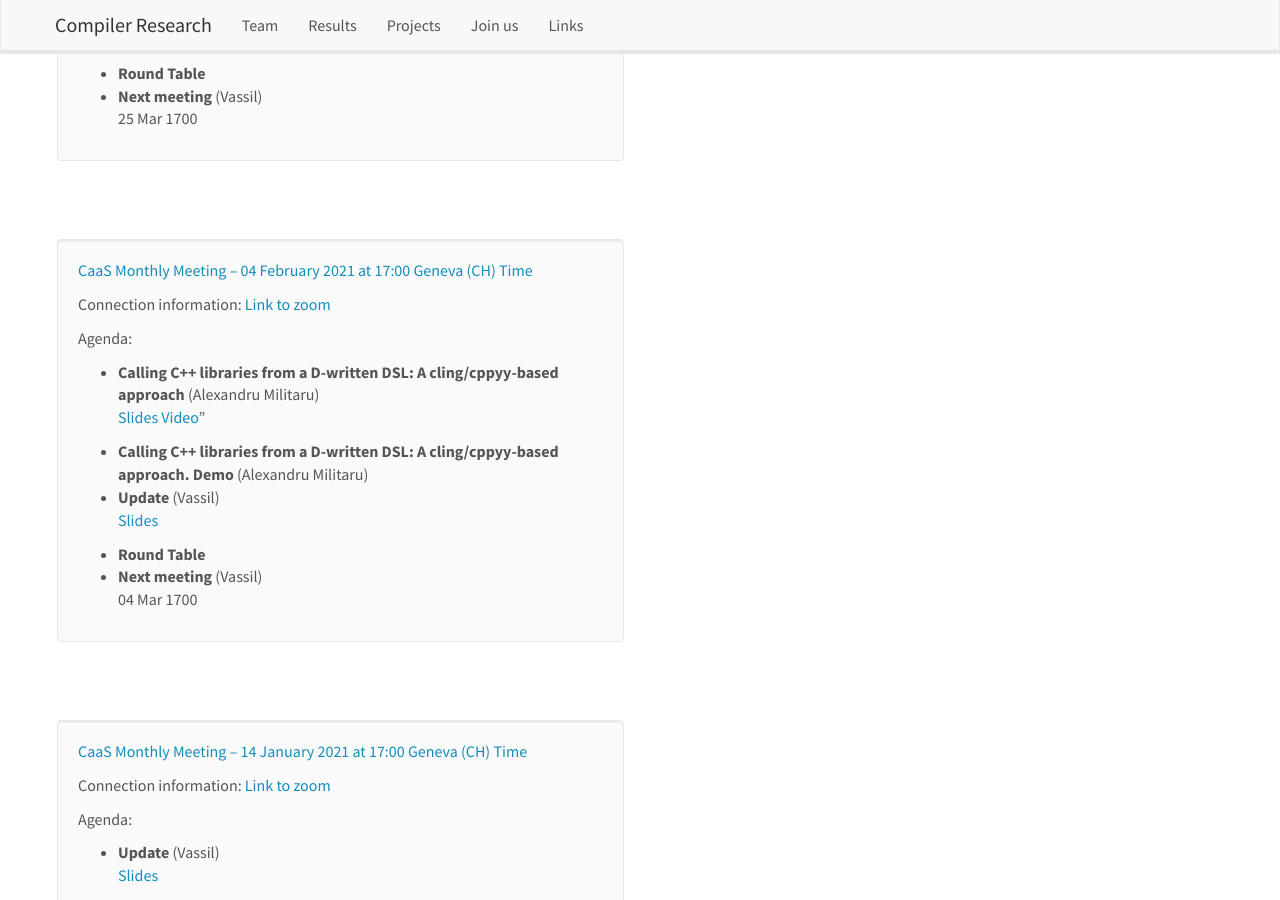
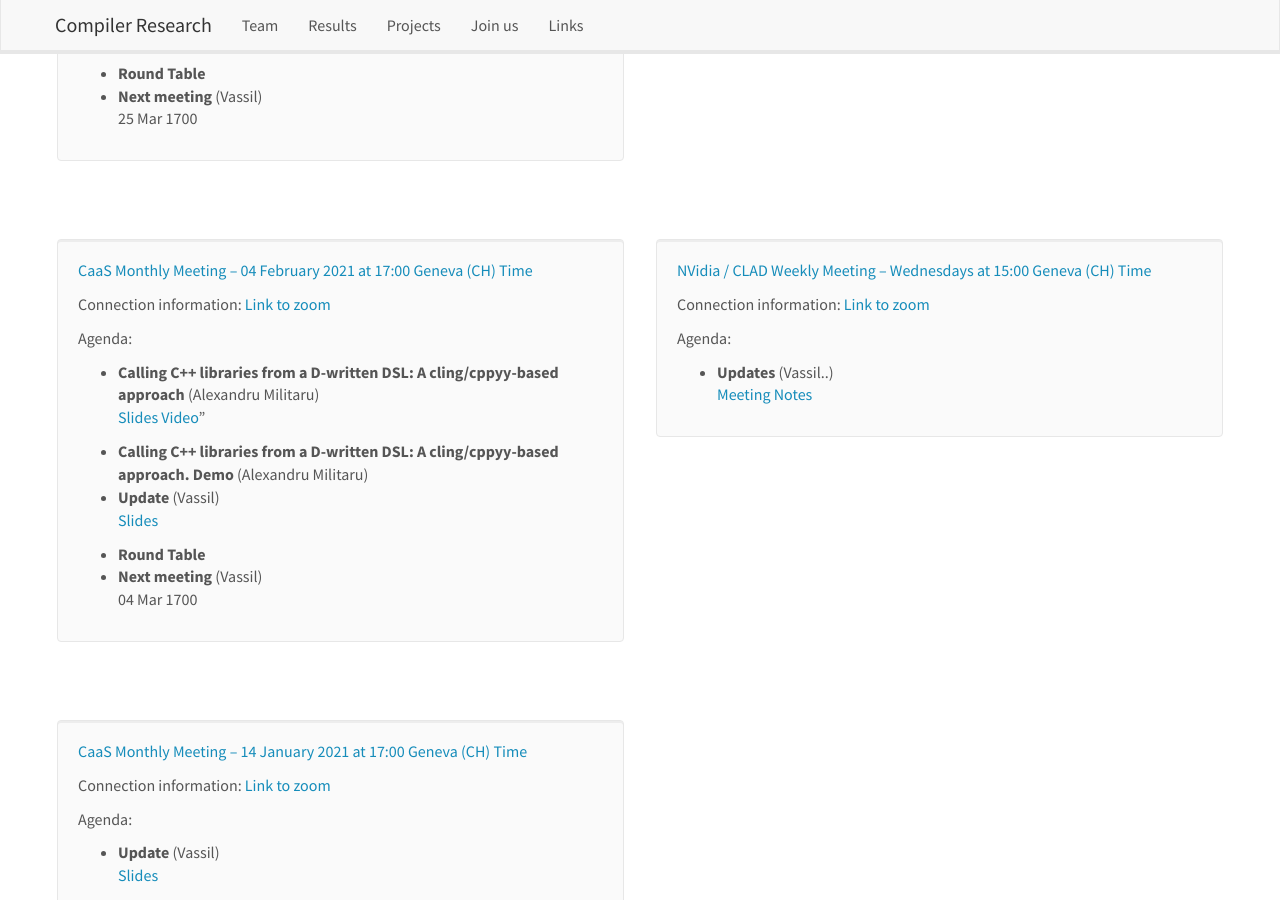
Before and after one commit to vgvassilev/clad, a Jekyll site: the page built from _pages/meetings.md, in a window 1280 px wide and 900 px high, scrolled down 378 px. Built offline with Jekyll 4.4.1, drawn with Linux system fonts in a browser that asks for light colours; nearby versions of some CDN libraries.

Commit message:
add clad meeting

```diff
--- a/_data/standing_meetings.yml
+++ b/_data/standing_meetings.yml
@@ -6,3 +6,12 @@
     - title: Updates
       speaker: "Vassil, David, Garima, Ioana"
       link: "[Meeting Notes](https://docs.google.com/document/d/1HMUtM8rRPeTYDqsWZVD-iQityjJj9_GKgu0FHHbiBr0)"
+
+- name: "NVidia / CLAD Weekly Meeting"
+  date: Wednesdays
+  time_cest: "15:00"
+  connect: "[Link to zoom](https://princeton.zoom.us/j/95343150679?pwd=OHFkR3FmUVNaV2V3MzVZeFJhbkJyZz09)"
+  agenda:
+    - title: Updates
+      speaker: "Vassil.."
+      link: "[Meeting Notes](https://docs.google.com/)"
```
